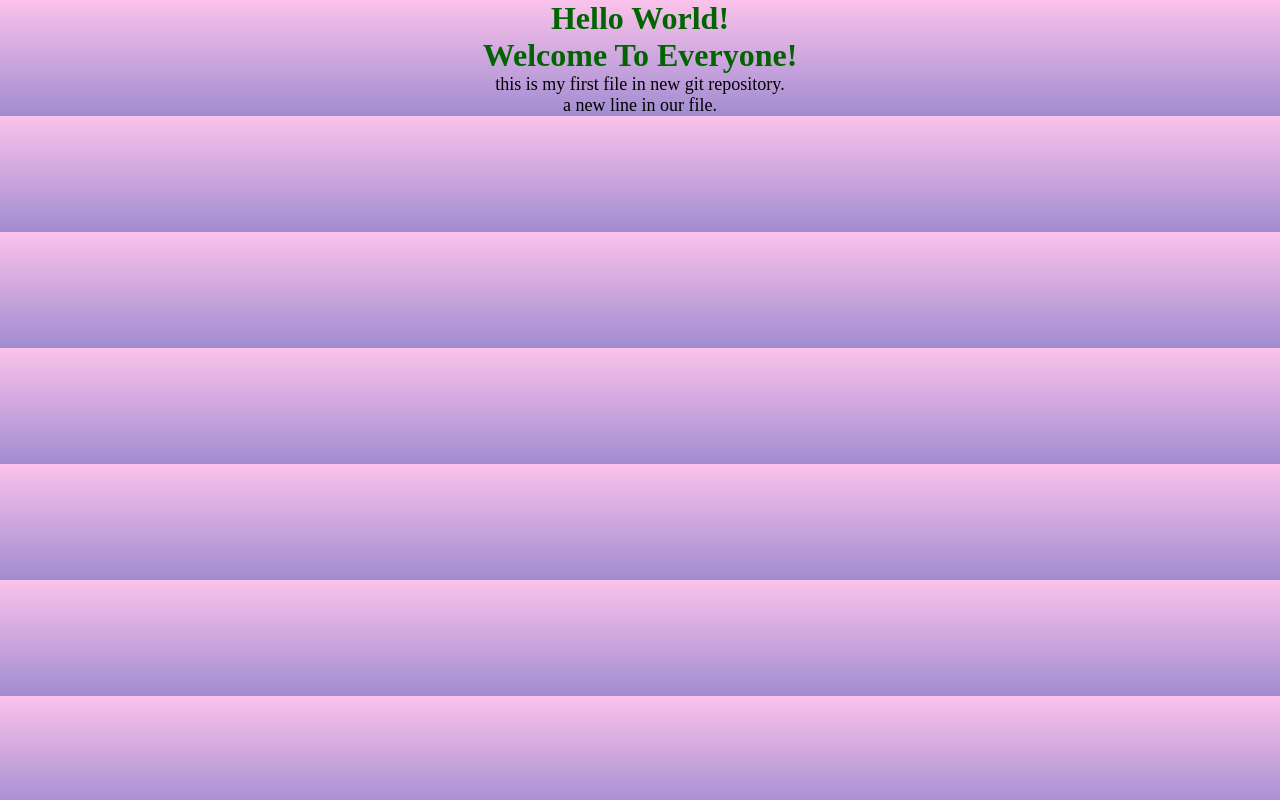
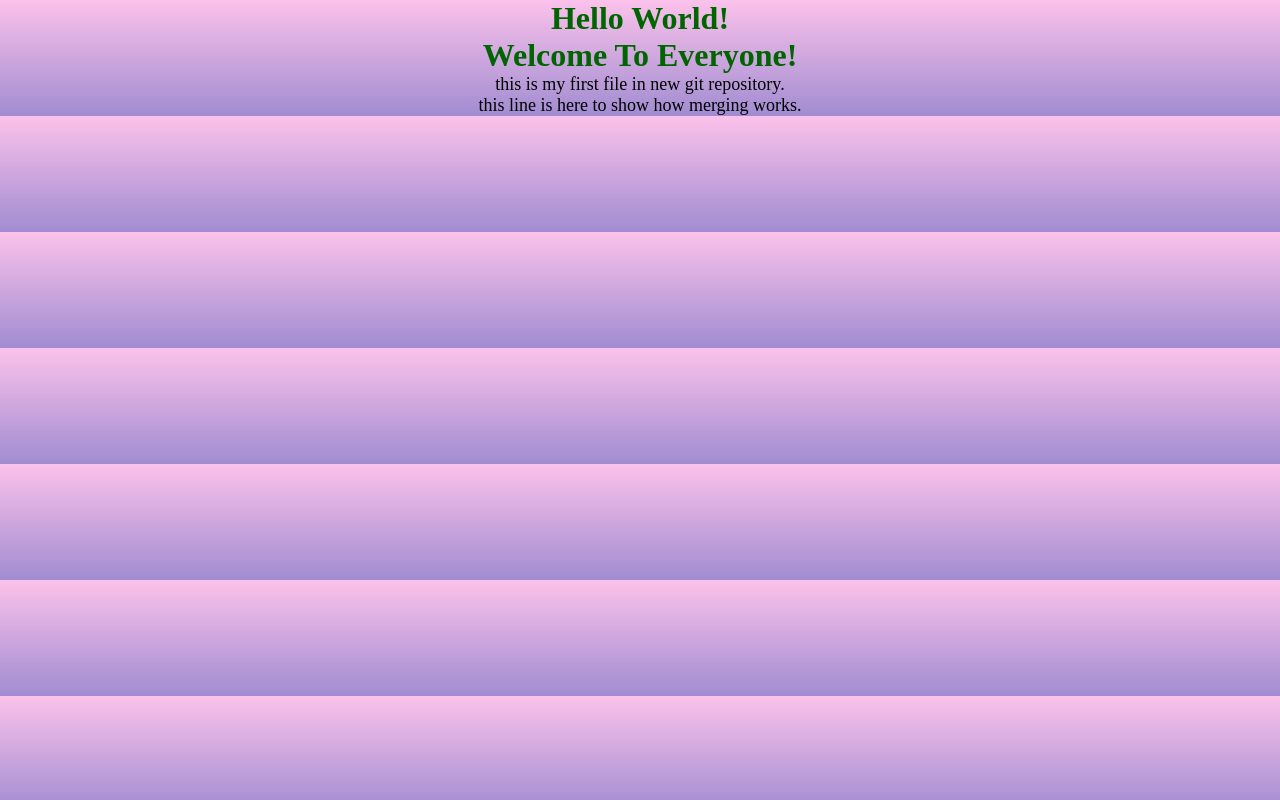
Before and after one commit to ProgrammingWithDivya/github-tutorial, a plain HTML site: page index.html in a window 1280 px wide. Drawn offline with Linux system fonts and the light colour scheme.

Commit message:
updated index.html with emergency fix

```diff
--- a/index.html
+++ b/index.html
@@ -10,7 +10,7 @@
 	<h1>Hello world!</h1>
 	<h1>welcome to everyone!</h1>
 	<p>this is my first file in new git repository.</p>
-	<p>a new line in our file.</p>
+	<p>this line is here to show how merging works.</p>
 
 </body>
 </html>
```
